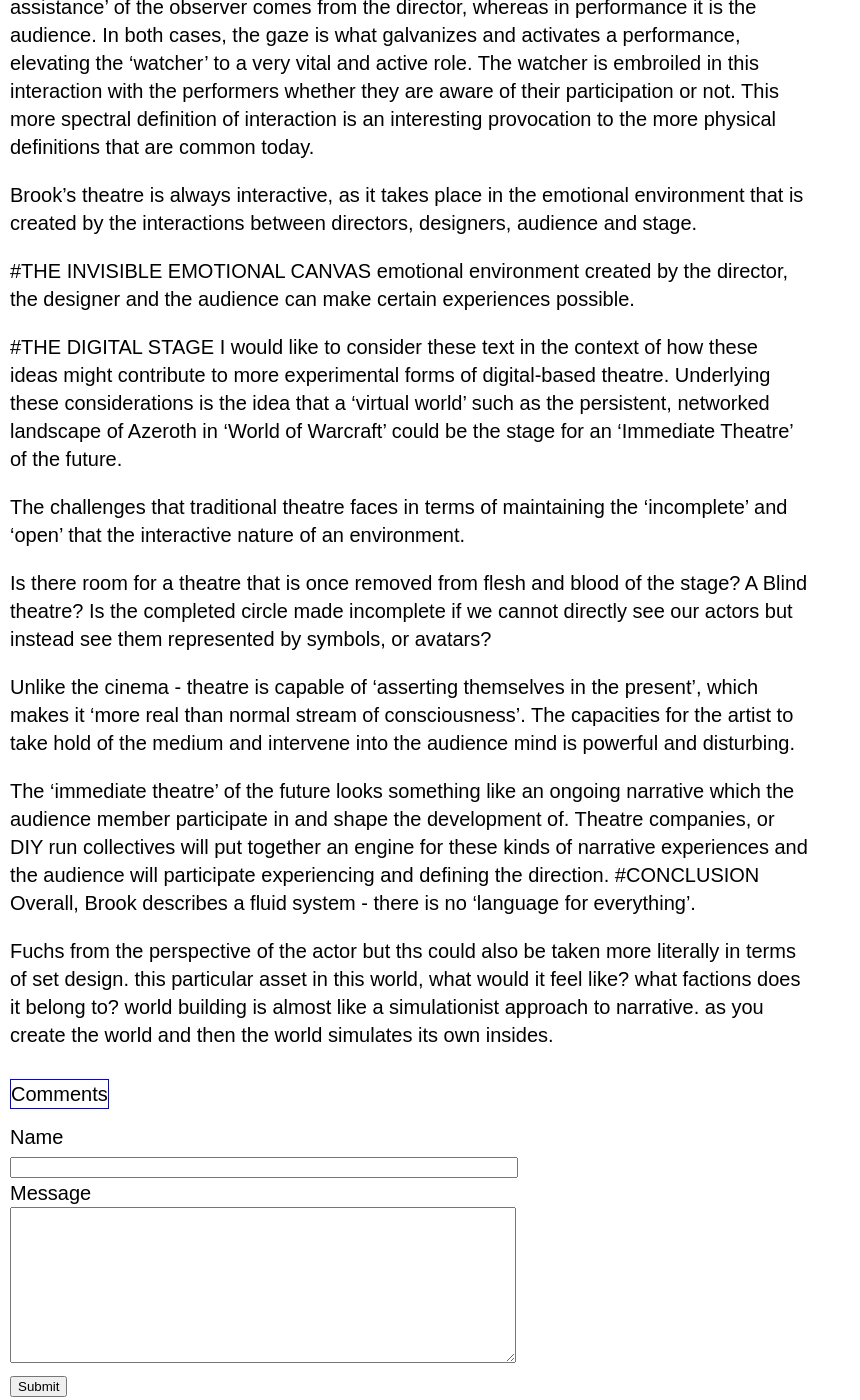
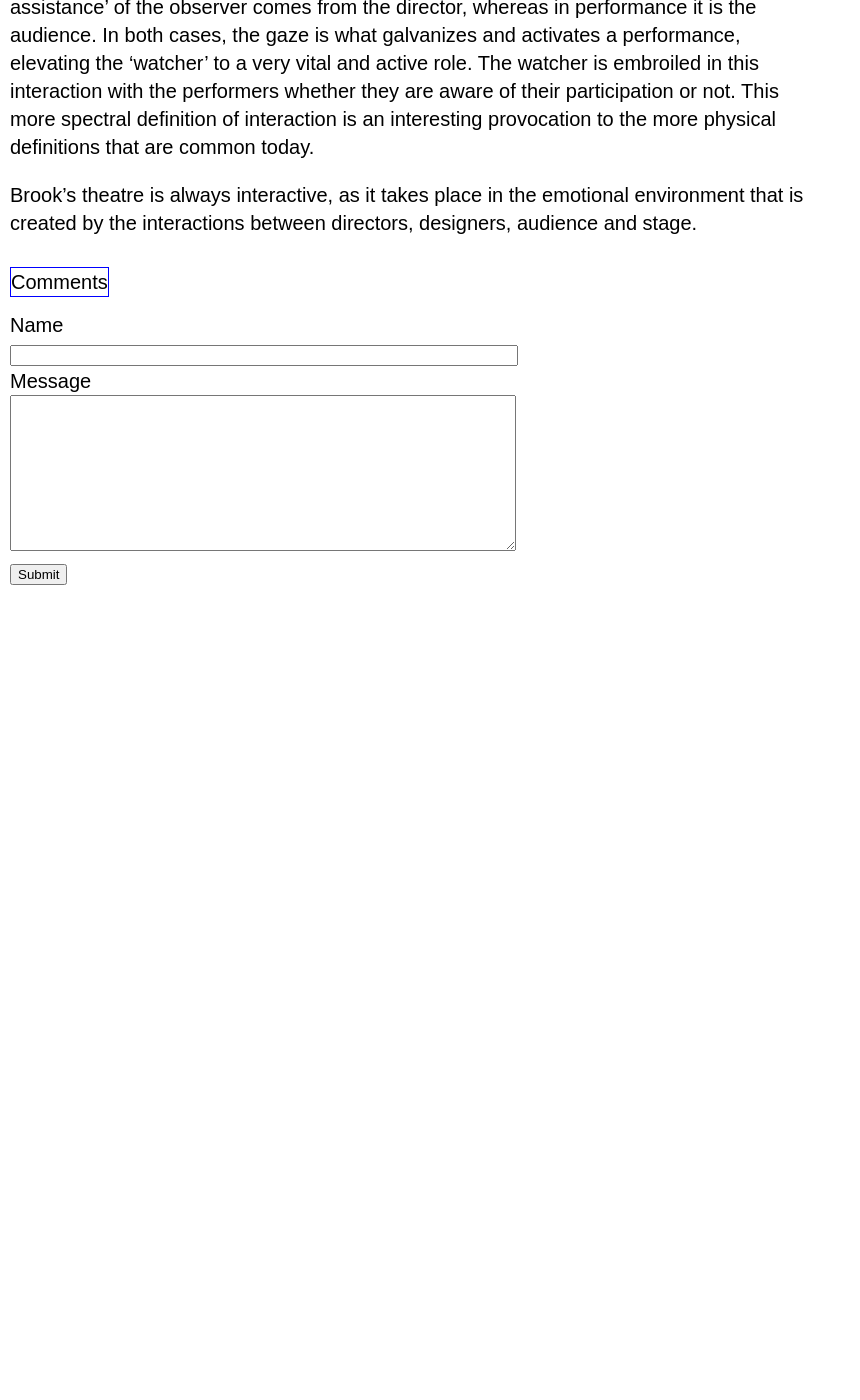
Before and after one commit to samhains/samhains.github.io, a Jekyll site: the page built from blog/_posts/dflp/2018-06-09-brook-fuch-response.md, in a window 1280 px wide and 1400 px high, scrolled down 2024 px. Shown: the whole window, without its empty margins (0-860 px from the left). Built offline with Jekyll 4.4.1, drawn with Linux system fonts in a browser that asks for light colours; nearby versions of some CDN libraries; after the commit the page ends 2658 px from its top, so only the background shows below that.

Commit message:
make cut

```diff
--- a/blog/_posts/dflp/2018-06-09-brook-fuch-response.md
+++ b/blog/_posts/dflp/2018-06-09-brook-fuch-response.md
@@ -37,25 +37,3 @@ Managing a successful rehearsal is certainly more of an Art, than a science, wit
 The observer plays a critical in the development of theatre. During rehearsal the 'vital assistance' of the observer comes from the director, whereas  in performance it is the audience.  In both cases, the gaze is what galvanizes and activates a performance, elevating the 'watcher' to a very vital and active role. The watcher is embroiled in this interaction with the performers whether they are aware of their participation or not.  This more spectral definition of interaction is an interesting provocation to the more physical definitions that are common today.
 
 Brook's theatre is always interactive, as it takes place in the emotional environment that is created by the interactions between directors, designers, audience and stage.
-
-
-
-
-#THE INVISIBLE EMOTIONAL CANVAS
-emotional environment created by the director, the designer and the audience can make certain experiences possible.
-
-#THE DIGITAL STAGE
-I would like to consider these text in the context of how these ideas might contribute to more experimental forms of digital-based theatre. Underlying these considerations is the idea that a 'virtual world' such as the persistent, networked landscape of Azeroth in 'World of Warcraft' could be the stage for an 'Immediate Theatre' of the future.
-
-The challenges that traditional theatre faces in terms of maintaining the 'incomplete' and 'open' that the interactive nature of an environment.
-
-Is there room for a theatre that is once removed from flesh and blood of the stage? A Blind theatre? Is the completed circle made incomplete if we cannot directly see our actors but instead see them represented by symbols, or avatars?
-
-Unlike the cinema - theatre is capable of 'asserting themselves in the present', which makes it 'more real than normal stream of consciousness'. The capacities for the artist to take hold of the medium and intervene into the audience mind is powerful and disturbing.
-
-The 'immediate theatre' of the future looks something like an ongoing narrative which the audience member participate in and shape the development of. Theatre companies, or DIY run collectives will put together an engine for these kinds of narrative experiences and the audience will participate experiencing and defining the direction.
-#CONCLUSION
-Overall, Brook describes a fluid system - there is no 'language for everything'.
-
-Fuchs
-from the perspective of the actor but ths could also be taken more literally in terms of set design. this particular asset in this world, what would it feel like? what factions does it belong to? world building is almost like a simulationist approach to narrative. as you create the world and then the world simulates its own insides.
```
